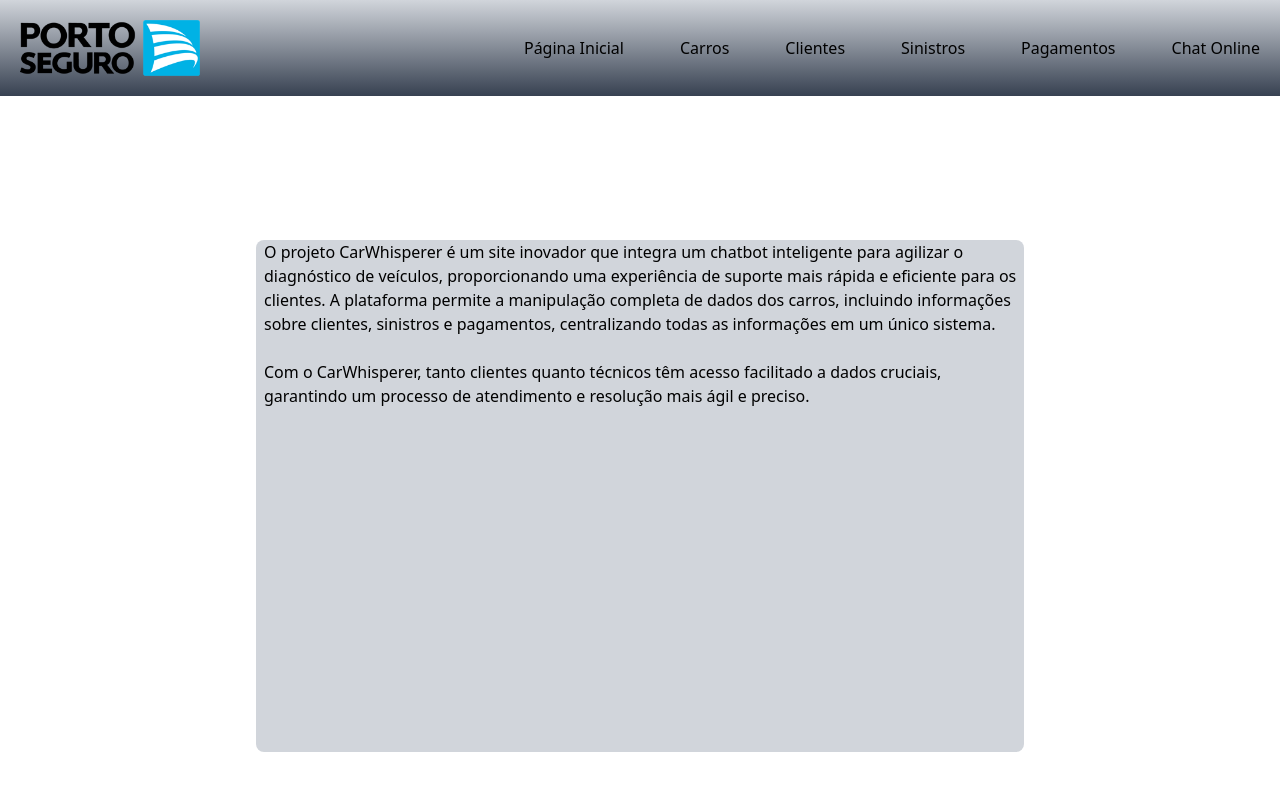
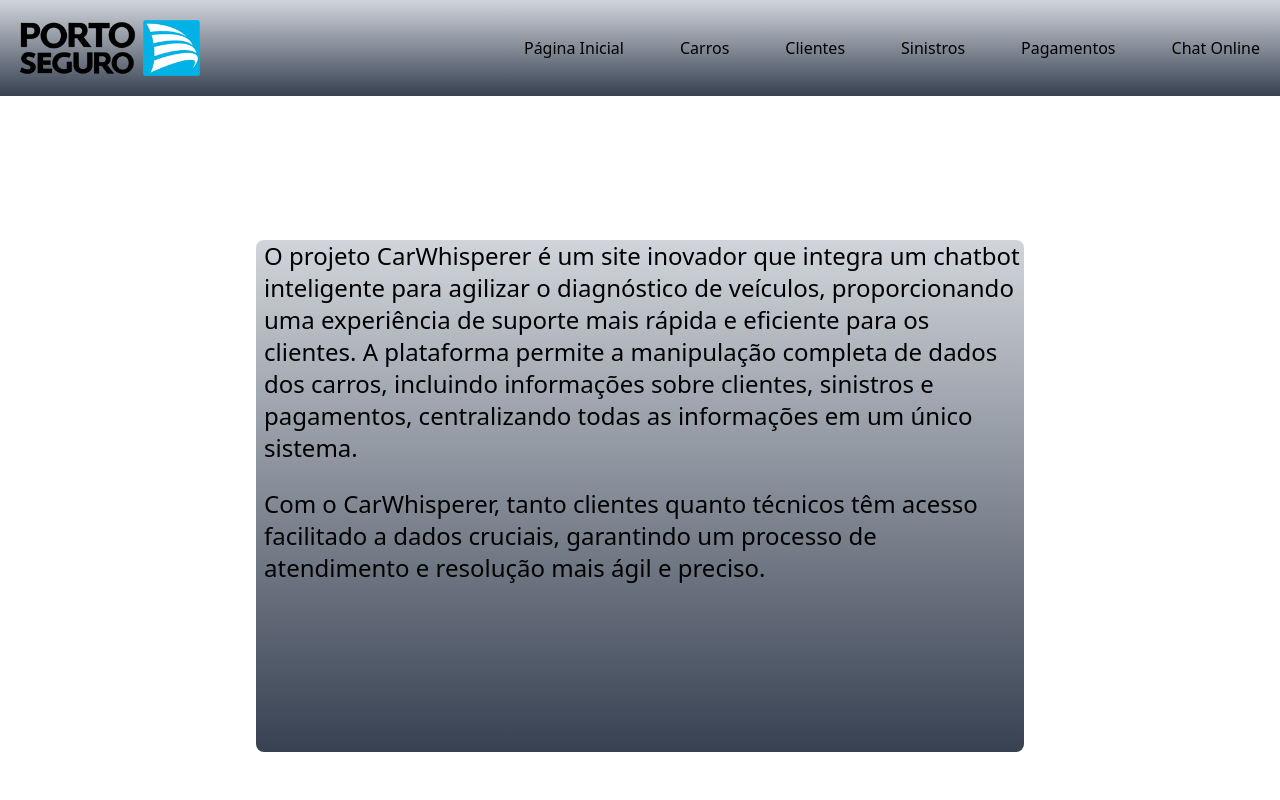
Before and after one commit to Caepena/Car-Whisperer-Sprint4, a Next.js app in the folder car-whisperer/: page / in a window 1280 px wide. Shown: the top 800 px of the page. Built offline with nearby package versions, Linux system fonts and the light colour scheme.

Commit message:
Página do Chat Online feita.
Co-authored-by: MarcosBisp <MarcosBisp@users.noreply.github.com>
Co-authored-by: 7ilo <DGMMX@users.noreply.github.com>

```diff
--- /dev/null
+++ b/car-whisperer/src/app/chat-online/layout.tsx
@@ -0,0 +1,15 @@
+import { Metadata } from "next";
+
+export const metadata: Metadata = {
+    title: "Chat Online",
+    description: "Página do chat",
+};
+
+
+export default function RootLayout({
+children,
+}: Readonly<{
+children: React.ReactNode;
+}>) {
+return <div>{children}</div>;
+}
--- /dev/null
+++ b/car-whisperer/src/app/chat-online/page.tsx
@@ -0,0 +1,14 @@
+"use client"
+
+
+export default function Carros() {
+
+
+    return(
+        <div className="flex items-center justify-center min-h-screen">
+        <div className="w-[60vw] h-[40vw] bg-gradient-to-t from-gray-700 to-gray-300 rounded-lg">
+          <h1 className="ml-2 text-2xl font-semibold">Aqui você poderá conversar com o chatbot 24H</h1>
+        </div>
+      </div>
+    )
+}
--- a/car-whisperer/src/app/page.tsx
+++ b/car-whisperer/src/app/page.tsx
@@ -1,9 +1,9 @@
 export default function PaginaInicial() {
   return (
     <div className="flex items-center justify-center min-h-screen">
-      <div className="w-[60vw] h-[40vw] bg-gray-300 rounded-lg">
-        <p className="ml-2">O projeto CarWhisperer é um site inovador que integra um chatbot inteligente para agilizar o diagnóstico de veículos, proporcionando uma experiência de suporte mais rápida e eficiente para os clientes. A plataforma permite a manipulação completa de dados dos carros, incluindo informações sobre clientes, sinistros e pagamentos, centralizando todas as informações em um único sistema.</p> <br />
-        <p className="ml-2">Com o CarWhisperer, tanto clientes quanto técnicos têm acesso facilitado a dados cruciais, garantindo um processo de atendimento e resolução mais ágil e preciso.</p>
+      <div className="w-[60vw] h-[40vw] bg-gradient-to-t from-gray-700 to-gray-300 rounded-lg">
+        <p className="ml-2 text-2xl">O projeto CarWhisperer é um site inovador que integra um chatbot inteligente para agilizar o diagnóstico de veículos, proporcionando uma experiência de suporte mais rápida e eficiente para os clientes. A plataforma permite a manipulação completa de dados dos carros, incluindo informações sobre clientes, sinistros e pagamentos, centralizando todas as informações em um único sistema.</p> <br />
+        <p className="ml-2 text-2xl">Com o CarWhisperer, tanto clientes quanto técnicos têm acesso facilitado a dados cruciais, garantindo um processo de atendimento e resolução mais ágil e preciso.</p>
       </div>
     </div>
   )
```
